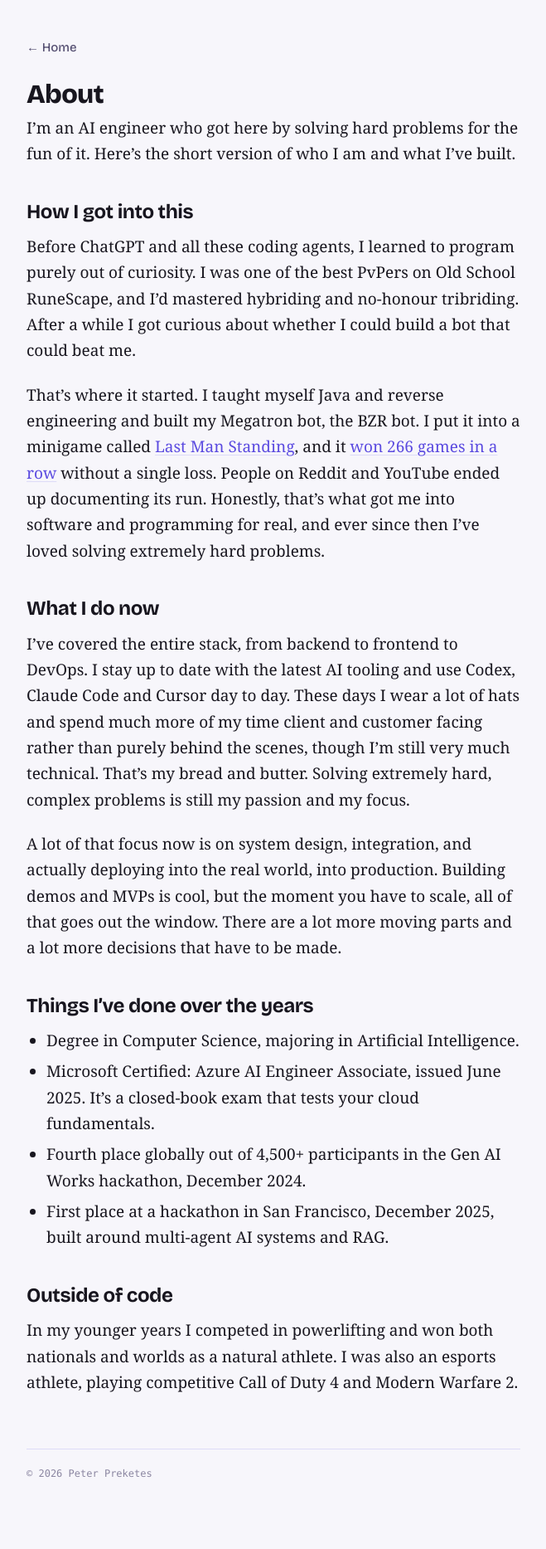
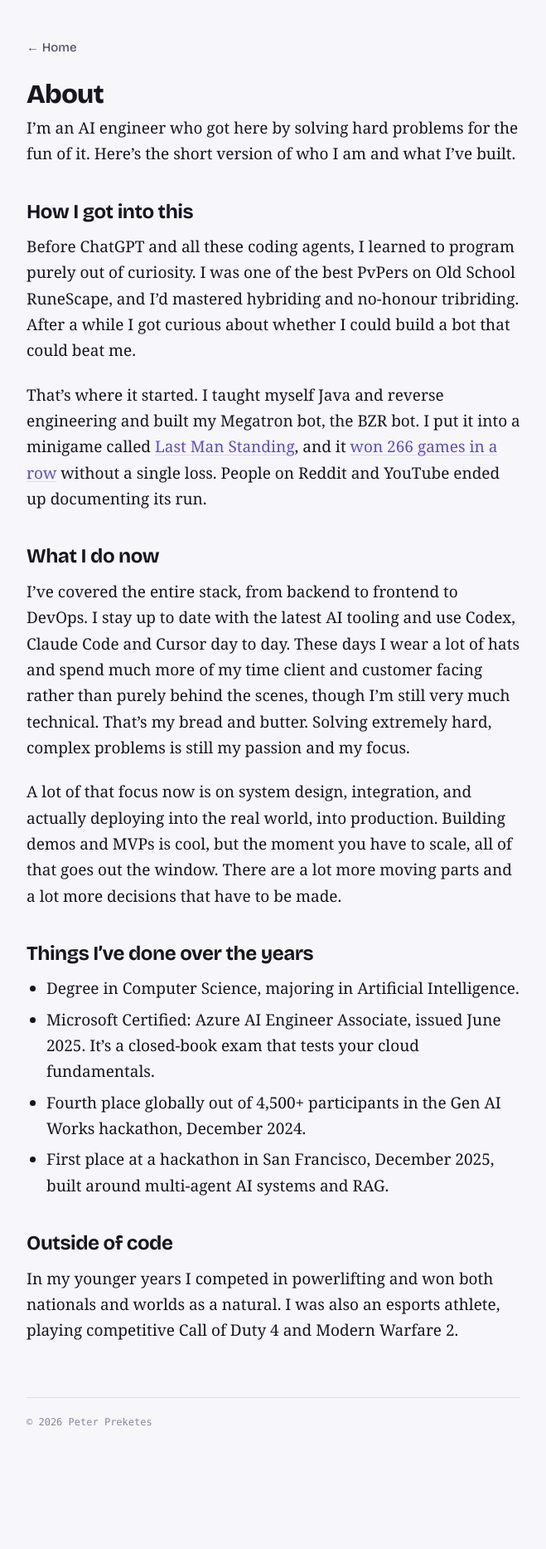
Before and after one commit to PeterP22/peterp22.github.io, a Jekyll site: the page built from about.md, in a window 1280 px wide. Shown: the whole page at 83% size, without its empty margins (310-969 px from the left). Built offline with Jekyll 4.4.1, drawn with Linux system fonts in a browser that asks for light colours; after the commit the page ends 1804 px from its top, so only the background shows below that.

Commit message:
Tweak about page: trim origin line, 'as a natural'

```diff
--- a/about.md
+++ b/about.md
@@ -10,7 +10,7 @@ I'm an AI engineer who got here by solving hard problems for the fun of it. Here
 
 Before ChatGPT and all these coding agents, I learned to program purely out of curiosity. I was one of the best PvPers on Old School RuneScape, and I'd mastered hybriding and no-honour tribriding. After a while I got curious about whether I could build a bot that could beat me.
 
-That's where it started. I taught myself Java and reverse engineering and built my Megatron bot, the BZR bot. I put it into a minigame called [Last Man Standing](https://oldschool.runescape.wiki/w/Last_Man_Standing), and it [won 266 games in a row](https://www.youtube.com/watch?v=jIOSCoRjsms) without a single loss. People on Reddit and YouTube ended up documenting its run. Honestly, that's what got me into software and programming for real, and ever since then I've loved solving extremely hard problems.
+That's where it started. I taught myself Java and reverse engineering and built my Megatron bot, the BZR bot. I put it into a minigame called [Last Man Standing](https://oldschool.runescape.wiki/w/Last_Man_Standing), and it [won 266 games in a row](https://www.youtube.com/watch?v=jIOSCoRjsms) without a single loss. People on Reddit and YouTube ended up documenting its run.
 
 ## What I do now
 
@@ -27,4 +27,4 @@ A lot of that focus now is on system design, integration, and actually deploying
 
 ## Outside of code
 
-In my younger years I competed in powerlifting and won both nationals and worlds as a natural athlete. I was also an esports athlete, playing competitive Call of Duty 4 and Modern Warfare 2.
+In my younger years I competed in powerlifting and won both nationals and worlds as a natural. I was also an esports athlete, playing competitive Call of Duty 4 and Modern Warfare 2.
```
